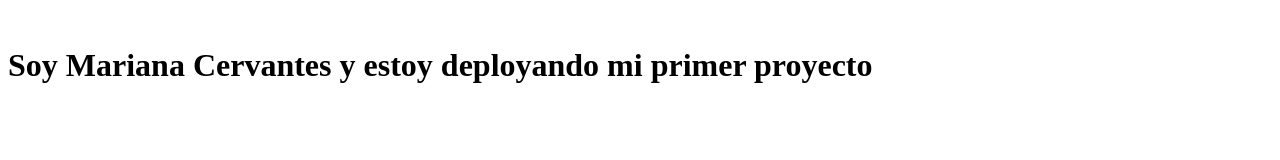
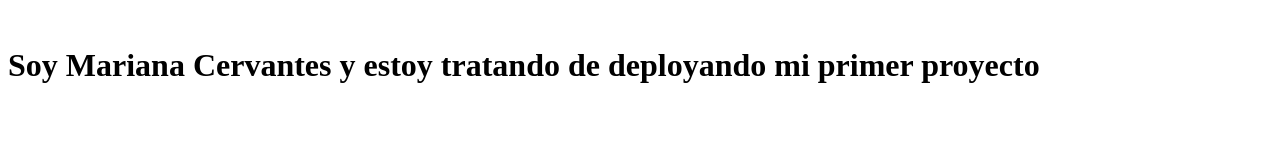
Before and after one commit to Mita-21/catalogoPeliculas, a plain HTML site: page index.html in a window 1280 px wide. Drawn offline with Linux system fonts and the light colour scheme.

Commit message:
Update index.html

```diff
--- a/index.html
+++ b/index.html
@@ -10,6 +10,6 @@
     <a href="" target="">
         <img src="" alt="">
     </a>
-    <h1 class="title">Soy Mariana Cervantes y estoy deployando mi primer proyecto</h1>
+    <h1 class="title">Soy Mariana Cervantes y estoy tratando de deployando mi primer proyecto</h1>
 </body>
 </html>
```
